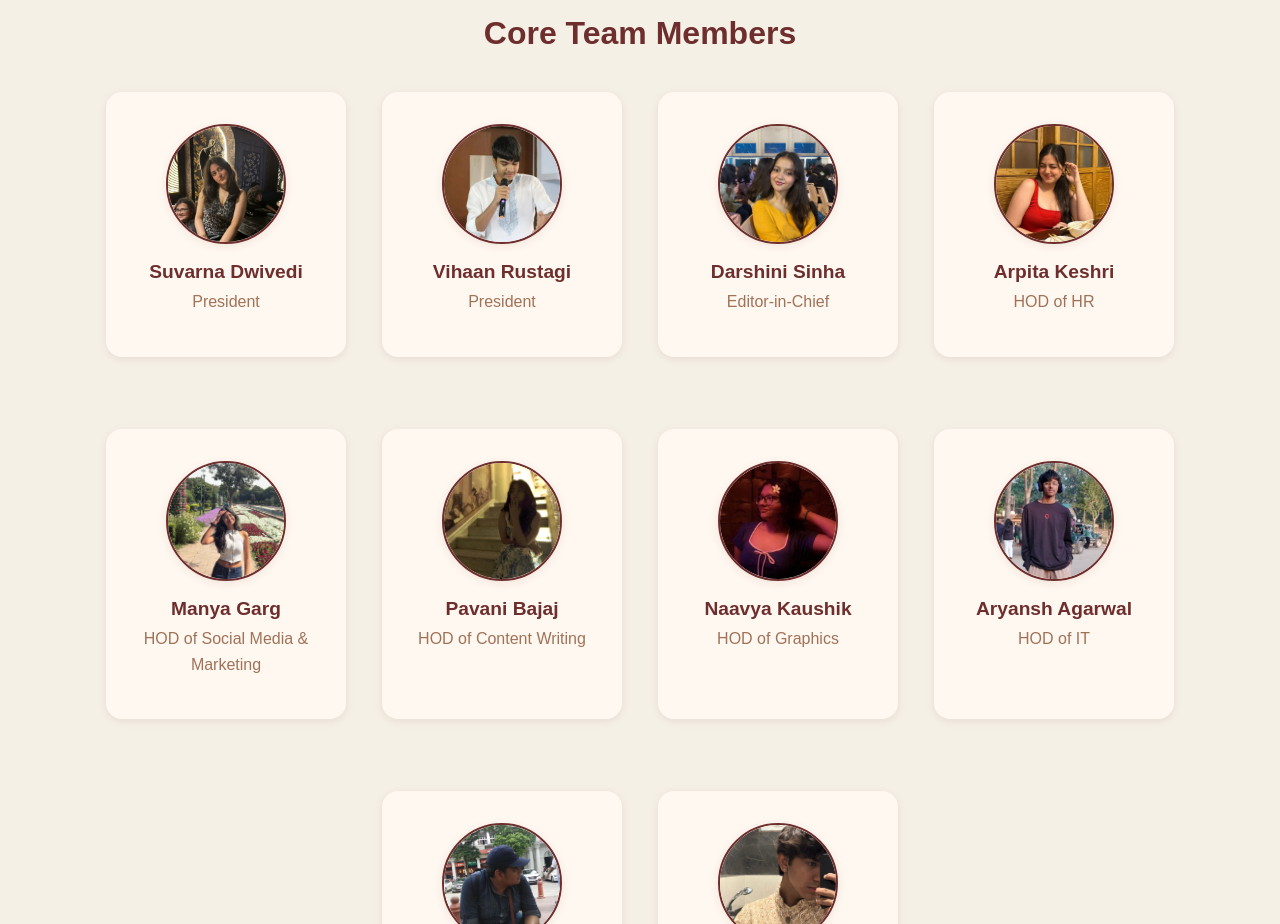
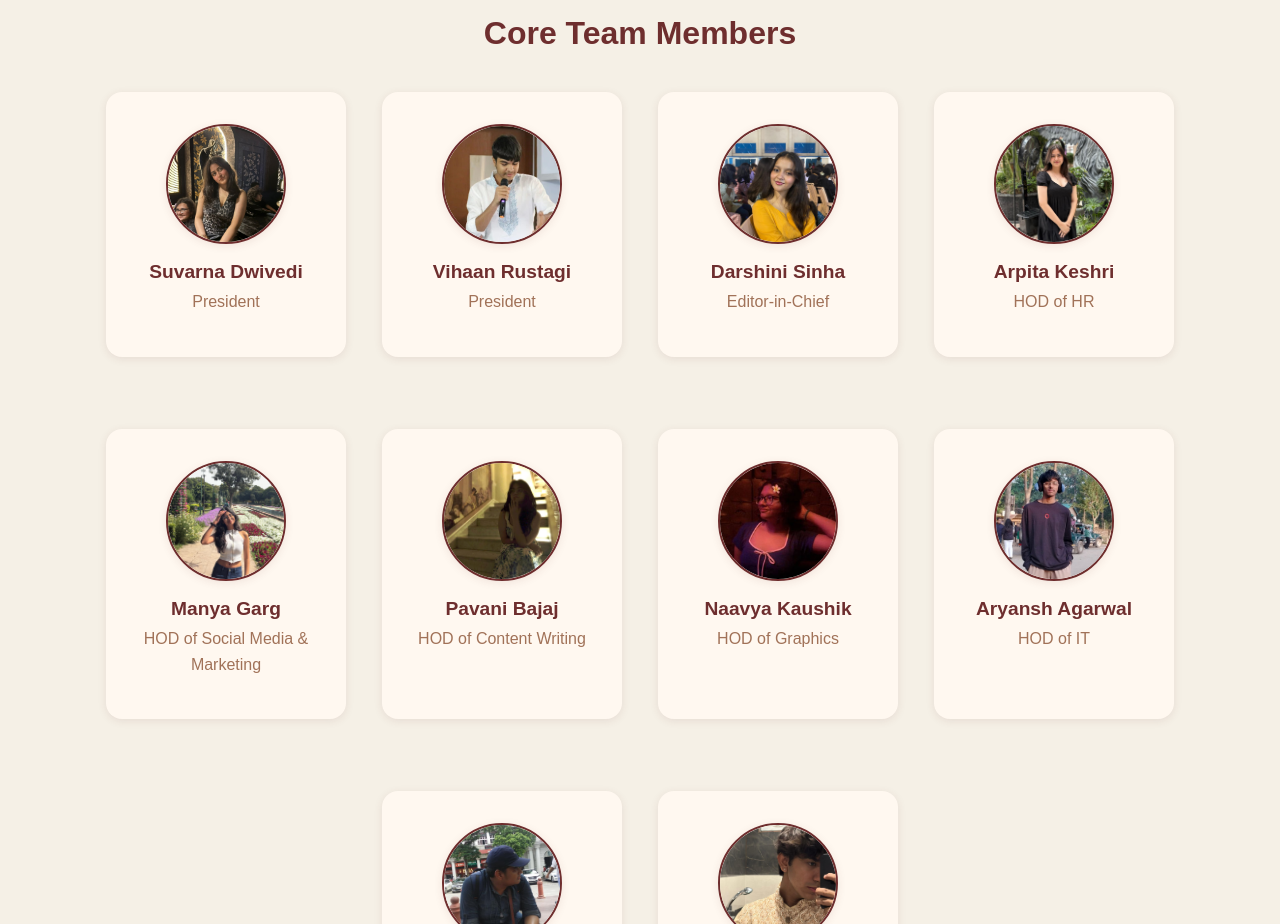
Before and after one commit to justatextaway/JATA-SITE, a website: page team.html in a window 1280 px wide. Shown: the part 840-1764 px from the top of the page. Drawn offline with Linux system fonts and the light colour scheme.

Commit message:
HR image update

```diff
--- a/team.html
+++ b/team.html
@@ -66,7 +66,7 @@
           </figcaption>
         </figure>
         <figure class="team-member animate">
-          <img src="pics/arpita.jpeg" alt="Arpita Keshri, HOD of HR" loading="lazy">
+          <img src="pics/arpita.jfif" alt="Arpita Keshri, HOD of HR" loading="lazy">
           <figcaption>
             <h3>Arpita Keshri</h3>
             <p>HOD of HR</p>
```
Also changed, not shown: pics/arpita.jfif (added), pics/arpita.jpeg (deleted).
